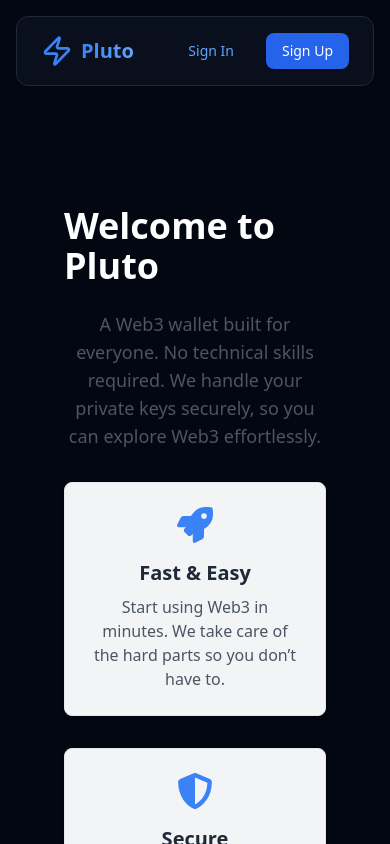
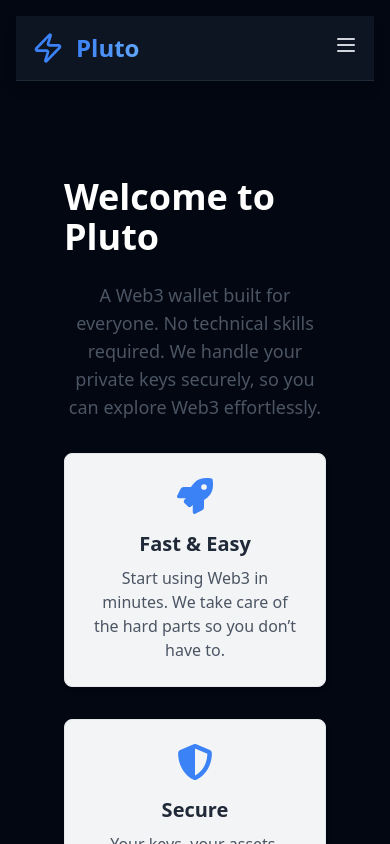
Before and after one commit to YadlaMani/pluto, a React (Vite) app in the folder client/: page / in a window 390 px wide. Shown: the top 844 px of the page. Built offline with nearby package versions, Linux system fonts and the light colour scheme.

Commit message:
navbar fixes

```diff
--- a/client/src/components/Home.jsx
+++ b/client/src/components/Home.jsx
@@ -50,7 +50,7 @@
 
         <div className="flex flex-col items-center">
           <Link
-            to="/signup"
+            to="/account"
             className="px-6 py-3 bg-blue-600 text-white font-semibold rounded-lg shadow hover:bg-blue-500 transition duration-300"
           >
             Get Started
--- a/client/src/components/Navbar.jsx
+++ b/client/src/components/Navbar.jsx
@@ -1,44 +1,64 @@
-import React from "react";
+import React, { useState } from "react";
 import { Link } from "react-router-dom";
-import { Zap } from "lucide-react";
-import { FaGithubAlt } from "react-icons/fa6";
+import { Zap, Menu, X } from "lucide-react";
+import { FaGithub } from "react-icons/fa6";
 
 const Navbar = () => {
   const token = localStorage.getItem("jwt");
+  const [isMobileMenuOpen, setIsMobileMenuOpen] = useState(false);
 
   const handleLogout = () => {
     localStorage.removeItem("jwt");
     window.location.href = "/";
   };
 
+  const toggleMobileMenu = () => {
+    setIsMobileMenuOpen(!isMobileMenuOpen);
+  };
+
   return (
-    <nav className="bg-gray-900/50 backdrop-blur-sm border border-gray-800 rounded-xl shadow-md mb-6">
-      <div className="max-w-7xl mx-auto px-6 py-4 flex items-center justify-between">
+    <nav className="sticky top-0 z-50 bg-gray-900/80 backdrop-blur-md border-b border-gray-800 shadow-lg">
+      <div className="max-w-7xl mx-auto px-4 sm:px-6 lg:px-8">
+        <div className="flex items-center justify-between h-16">
           {/* Logo Section */}
-        <Link to="/" className="flex items-center space-x-2">
+          <Link to="/" className="flex items-center space-x-3">
             <Zap className="w-8 h-8 text-blue-500" />
-          <span className="text-xl font-bold bg-gradient-to-r from-blue-500 to-blue-400 bg-clip-text text-transparent">
+            <span className="text-2xl font-bold bg-gradient-to-r from-blue-500 to-blue-400 bg-clip-text text-transparent">
               Pluto
             </span>
           </Link>
 
-        {/* Navigation Links */}
+          {/* Hamburger Menu Button */}
+          <div className="md:hidden">
+            <button
+              onClick={toggleMobileMenu}
+              className="text-gray-300 hover:text-white transition-colors focus:outline-none focus:ring-2 focus:ring-blue-500 rounded-md"
+            >
+              {isMobileMenuOpen ? (
+                <X className="w-6 h-6" />
+              ) : (
+                <Menu className="w-6 h-6" />
+              )}
+            </button>
+          </div>
+
+          {/* Desktop Navigation Links */}
           <div className="hidden md:flex items-center space-x-6">
             <Link
               to="/"
-            className="text-gray-300 hover:text-blue-400 transition-colors font-medium"
+              className="text-gray-300 hover:text-white transition-colors font-medium"
             >
               Home
             </Link>
             <Link
               to="/account"
-            className="text-gray-300 hover:text-blue-400 transition-colors font-medium"
+              className="text-gray-300 hover:text-white transition-colors font-medium"
             >
               Account
             </Link>
             <Link
               to="/airdrop"
-            className="text-gray-300 hover:text-blue-400 transition-colors font-medium"
+              className="text-gray-300 hover:text-white transition-colors font-medium"
             >
               Airdrop
             </Link>
@@ -46,19 +66,19 @@
               href="https://github.com/"
               target="_blank"
               rel="noopener noreferrer"
-            className="flex items-center space-x-1 text-gray-300 hover:text-blue-400 transition-colors font-medium"
+              className="flex items-center space-x-2 text-gray-300 hover:text-white transition-colors font-medium group"
             >
-            <FaGithubAlt className="w-5 h-5" />
-            <span>Github</span>
+              <FaGithub className="w-5 h-5 group-hover:text-blue-400 transition-colors" />
+              <span>GitHub</span>
             </a>
           </div>
 
-        {/* Auth Buttons */}
-        <div className="flex items-center space-x-4">
+          {/* Desktop Auth Buttons */}
+          <div className="hidden md:flex items-center space-x-4">
             {token ? (
               <button
                 onClick={handleLogout}
-              className="px-4 py-2 text-sm font-medium text-red-400 hover:text-red-300 transition-colors border border-red-400 rounded-lg"
+                className="px-4 py-2 text-sm font-medium text-red-400 hover:text-red-300 transition-colors border border-red-400 rounded-lg hover:border-red-300 focus:outline-none focus:ring-2 focus:ring-red-300"
               >
                 Logout
               </button>
@@ -72,7 +92,7 @@
                 </Link>
                 <Link
                   to="/signup"
-                className="px-4 py-2 text-sm font-medium text-white bg-blue-600 rounded-lg hover:bg-blue-500 transition-colors shadow"
+                  className="px-4 py-2 text-sm font-medium text-white bg-blue-600 rounded-lg hover:bg-blue-500 transition-colors shadow-md hover:shadow-lg focus:outline-none focus:ring-2 focus:ring-blue-500"
                 >
                   Sign Up
                 </Link>
@@ -80,6 +100,74 @@
             )}
           </div>
         </div>
+
+        {/* Mobile Menu Dropdown */}
+        {isMobileMenuOpen && (
+          <div className="md:hidden bg-gray-900/95 absolute left-0 right-0 top-16 border-b border-gray-800 shadow-lg">
+            <div className="px-4 pt-2 pb-4 space-y-3">
+              <Link
+                to="/"
+                className="block text-gray-300 hover:text-white py-2 transition-colors"
+                onClick={toggleMobileMenu}
+              >
+                Home
+              </Link>
+              <Link
+                to="/account"
+                className="block text-gray-300 hover:text-white py-2 transition-colors"
+                onClick={toggleMobileMenu}
+              >
+                Account
+              </Link>
+              <Link
+                to="/airdrop"
+                className="block text-gray-300 hover:text-white py-2 transition-colors"
+                onClick={toggleMobileMenu}
+              >
+                Airdrop
+              </Link>
+              <a
+                href="https://github.com/"
+                target="_blank"
+                rel="noopener noreferrer"
+                className="flex items-center space-x-2 text-gray-300 hover:text-white py-2 transition-colors"
+              >
+                <FaGithub className="w-5 h-5" />
+                <span>GitHub</span>
+              </a>
+
+              {/* Mobile Auth Buttons */}
+              <div className="pt-4 border-t border-gray-800 space-y-3">
+                {token ? (
+                  <button
+                    onClick={handleLogout}
+                    className="w-full px-4 py-2 text-sm font-medium text-red-400 hover:text-red-300 transition-colors border border-red-400 rounded-lg"
+                  >
+                    Logout
+                  </button>
+                ) : (
+                  <>
+                    <Link
+                      to="/login"
+                      className="block w-full text-center px-4 py-2 text-sm font-medium text-blue-400 hover:text-blue-300 transition-colors"
+                      onClick={toggleMobileMenu}
+                    >
+                      Sign In
+                    </Link>
+                    <Link
+                      to="/signup"
+                      className="block w-full text-center px-4 py-2 text-sm font-medium text-white bg-blue-600 rounded-lg hover:bg-blue-500 transition-colors shadow"
+                      onClick={toggleMobileMenu}
+                    >
+                      Sign Up
+                    </Link>
+                  </>
+                )}
+              </div>
+            </div>
+          </div>
+        )}
+      </div>
     </nav>
   );
 };
```
Lines whose indentation alone changed are shown as unchanged.
